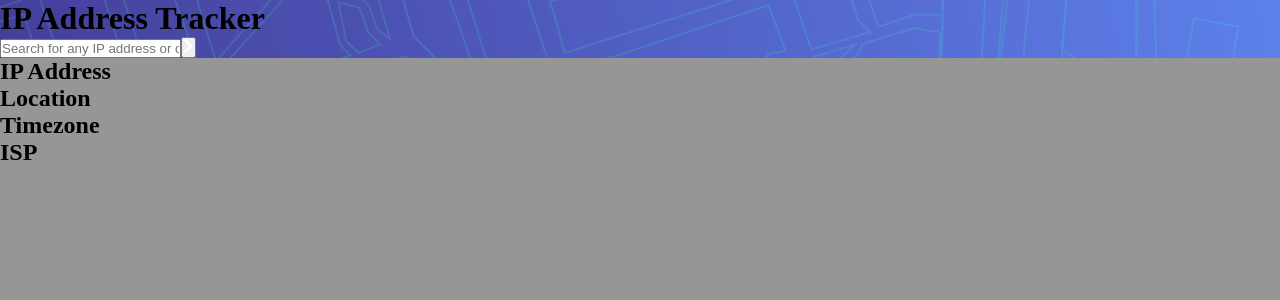
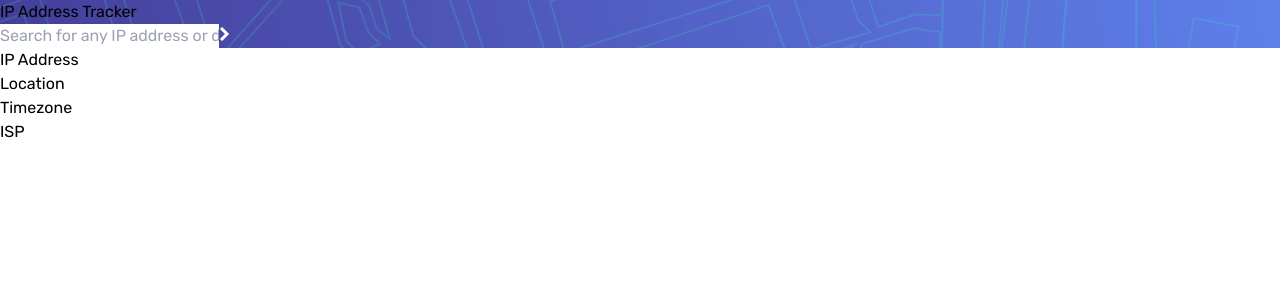
Before and after one commit to SakonBel/ip-address-tracker-FEM, a React (Create React App) app: page / in a window 1280 px wide. Shown: the top 300 px of the page. Built offline with nearby package versions, Linux system fonts and the light colour scheme.

Commit message:
Initialize tailwind

```diff
--- /dev/null
+++ b/craco.config.js
@@ -0,0 +1,7 @@
+module.exports = {
+  style: {
+    postcss: {
+      plugins: [require("tailwindcss"), require("autoprefixer")],
+    },
+  },
+};
--- /dev/null
+++ b/src/index.css
@@ -0,0 +1,19 @@
+@import url("https://fonts.googleapis.com/css2?family=Rubik:wght@400;500;700&display=swap");
+
+@tailwind base;
+@tailwind components;
+@tailwind utilities;
+
+* {
+  box-sizing: border-box;
+  margin: 0;
+  padding: 0;
+}
+
+body {
+  @apply font-body;
+}
+
+header {
+  background-image: url("images/pattern-bg.png");
+}
--- a/src/index.js
+++ b/src/index.js
@@ -1,7 +1,7 @@
 import React from "react";
 import ReactDOM from "react-dom";
-import "./style/css/index.css";
 import App from "./App";
+import "./index.css";
 
 ReactDOM.render(
   <React.StrictMode>
--- a/src/style/css/index.css
+++ /dev/null
@@ -1,14 +0,0 @@
-* {
-  box-sizing: border-box;
-  margin: 0;
-  padding: 0;
-}
-
-body {
-  background-color: #969696;
-}
-
-header {
-  background-image: url("../../images/pattern-bg.png");
-}
-/*# sourceMappingURL=index.css.map */
--- a/src/style/scss/index.scss
+++ /dev/null
@@ -1,15 +0,0 @@
-@import "variable";
-
-* {
-  box-sizing: border-box;
-  margin: 0;
-  padding: 0;
-}
-
-body {
-  background-color: $dark-gray;
-}
-
-header {
-  background-image: url("../../images/pattern-bg.png");
-}
--- /dev/null
+++ b/tailwind.config.js
@@ -0,0 +1,14 @@
+module.exports = {
+  purge: ["./src/**/*.{js,jsx,ts,tsx}", "./public/index.html"],
+  darkMode: false, // or 'media' or 'class'
+  theme: {
+    fontFamily: {
+      body: ["Rubik", "sans-serif"],
+    },
+    extend: {},
+  },
+  variants: {
+    extend: {},
+  },
+  plugins: [],
+};
```
Also changed, not shown: package.json (+9 -3 lines), src/style/scss/_variable.scss (deleted, +0 -14 lines), 2 other files (tests, documents, lock files or other folders).
